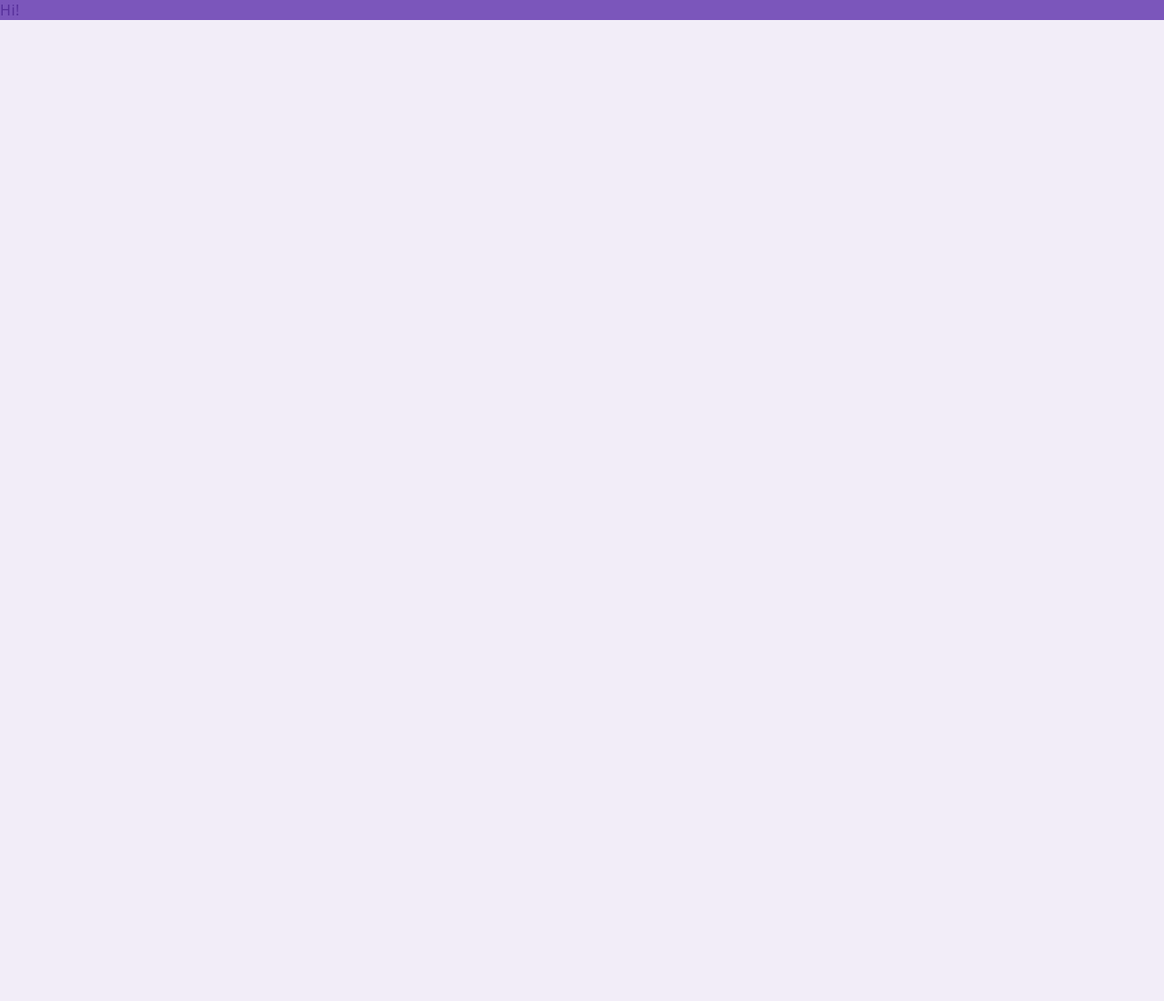
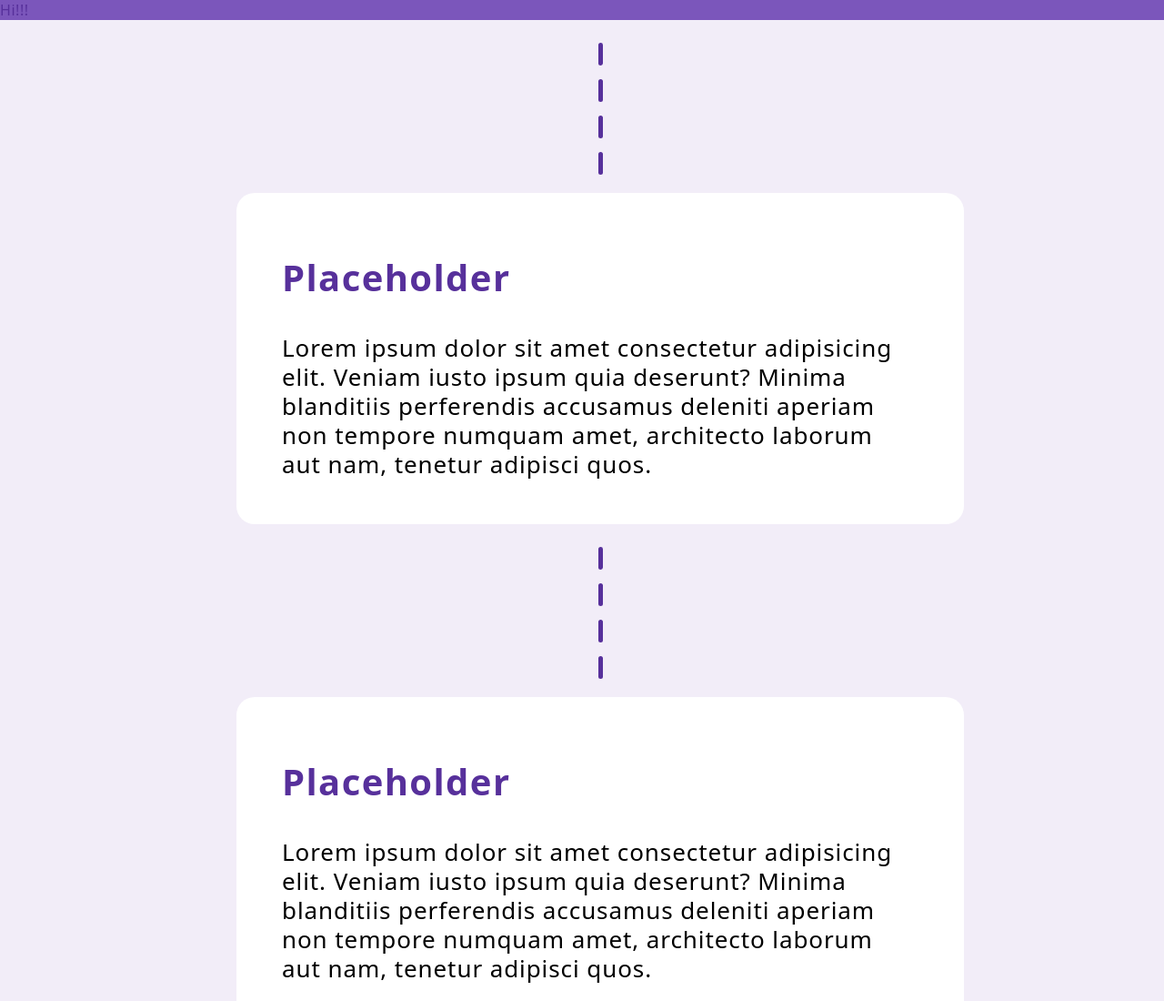
Before and after one commit to hoagie-io/hoagie-io.github.io, a Gatsby site: page / in a window 1280 px wide. Shown: the top 1100 px of the page at 91% size. Before the commit the page ends 800 px from the top, so only its background shows below. Built offline with nearby package versions, Linux system fonts and the light colour scheme; Gatsby itself is replaced by a stand-in of ours.

Commit message:
layout of the components, missing content

```diff
--- /dev/null
+++ b/src/components/content_card.js
@@ -0,0 +1,43 @@
+import React from 'react'
+import style from './content_card.module.scss'
+
+const ContentCard = props => {
+  return (
+    <div className={style.container}>
+      <div className={style.title_section}>
+        <h1>Placeholder</h1>
+        <svg
+          width="87"
+          height="84"
+          viewBox="0 0 87 84"
+          fill="none"
+          xmlns="http://www.w3.org/2000/svg"
+        >
+          <rect
+            width="59.6249"
+            height="59.6249"
+            rx="5"
+            transform="matrix(0.719782 -0.694201 0.719782 0.694201 0.38147 41.7334)"
+            fill={props.color}
+          />
+          <rect
+            width="19.875"
+            height="19.875"
+            rx="5"
+            transform="matrix(0.719782 0.694201 -0.719782 0.694201 43.0107 27.6582)"
+            fill="white"
+          />
+        </svg>
+      </div>
+
+      <p>
+        Lorem ipsum dolor sit amet consectetur adipisicing elit. Veniam iusto
+        ipsum quia deserunt? Minima blanditiis perferendis accusamus deleniti
+        aperiam non tempore numquam amet, architecto laborum aut nam, tenetur
+        adipisci quos.
+      </p>
+    </div>
+  )
+}
+
+export default ContentCard
--- /dev/null
+++ b/src/components/content_card.module.scss
@@ -0,0 +1,33 @@
+@import '../styles/variables';
+@import url('https://fonts.googleapis.com/css?family=Montserrat');
+
+.container {
+  margin: 20px;
+  width: 700px;
+  padding: 50px;
+  background: white;
+  border-radius: 20px;
+  font-family: 'Montserrat';
+}
+
+.title_section {
+  display: flex;
+  justify-content: space-between;
+  align-items: center;
+  margin-bottom: 20px;
+}
+
+h1 {
+  font-weight: bold;
+  font-size: 40px;
+  line-height: 49px;
+  color: $text-purple;
+  margin: 0;
+}
+
+p {
+  font-size: 26px;
+  line-height: 32px;
+  color: $black;
+  margin: 0;
+}
--- a/src/pages/index.js
+++ b/src/pages/index.js
@@ -1,7 +1,11 @@
 import React from 'react';
 import Intro from '../sections/intro';
+import Learn from '../sections/learn'
 import '../styles/index.scss';
 
 export default function Home() {
-  return <Intro />
+  return <div>
+    <Intro />
+    <Learn/>
+  </div>
 }
--- a/src/sections/intro.js
+++ b/src/sections/intro.js
@@ -4,7 +4,7 @@ import style from './intro.module.scss';
 const Intro = ()  => {
     return (
         <div className={style.section + " section"}>
-            Hi!
+            Hi!!!
         </div>
     );
 }
--- /dev/null
+++ b/src/sections/learn.js
@@ -0,0 +1,24 @@
+import React from 'react'
+import ContentCard from '../components/content_card'
+import dottedLine from '../components/dotted_line.svg'
+import hoagieIcon from '../components/footer_hoagie.svg'
+import style from './learn.module.scss'
+import variables from '../styles/variables.scss'
+
+const Learn = () => {
+  return (
+    <div className={style.section + ' section'}>
+      <img src={dottedLine} />
+      <ContentCard />
+      <img src={dottedLine} />
+      <ContentCard color={variables.cardIconGreen} />
+      <img src={dottedLine} />
+      <ContentCard color={variables.cardIconRed} />
+      <img src={dottedLine} />
+      <ContentCard color={variables.cardIconPurple} />
+      <img src={hoagieIcon} className={style.footerIcon} />
+    </div>
+  )
+}
+
+export default Learn
--- /dev/null
+++ b/src/sections/learn.module.scss
@@ -0,0 +1,13 @@
+@import '../styles/variables';
+
+.section {
+    background: $dirty-white;
+    padding: 20px;
+    display: flex;
+    flex-direction: column;
+    align-items: center;
+}
+
+.footerIcon {
+    padding: 80px 0 80px 0;
+}
--- a/src/styles/variables.scss
+++ b/src/styles/variables.scss
@@ -1,7 +1,16 @@
 $purple: #7B56BB;
 $dirty-white: #F2EDF8;
-$green: 12CA90;
+$green: #12CA90;
+$red: #ff6708;
+$card-icon-green: #12ca90;
 $text-purple: #57309B;
+$black: #000000;
+
+:export {
+    cardIconGreen: $card-icon-green;
+    cardIconRed: $red;
+    cardIconPurple: $purple;
+}
 
 /* ... Global Spacing ... */
 $mobilePaddingX: 10px;
```
Also changed, not shown: src/components/dotted_line.svg (added), src/components/footer_hoagie.svg (added), src/components/learning_icon.svg (added), 1 other file.
